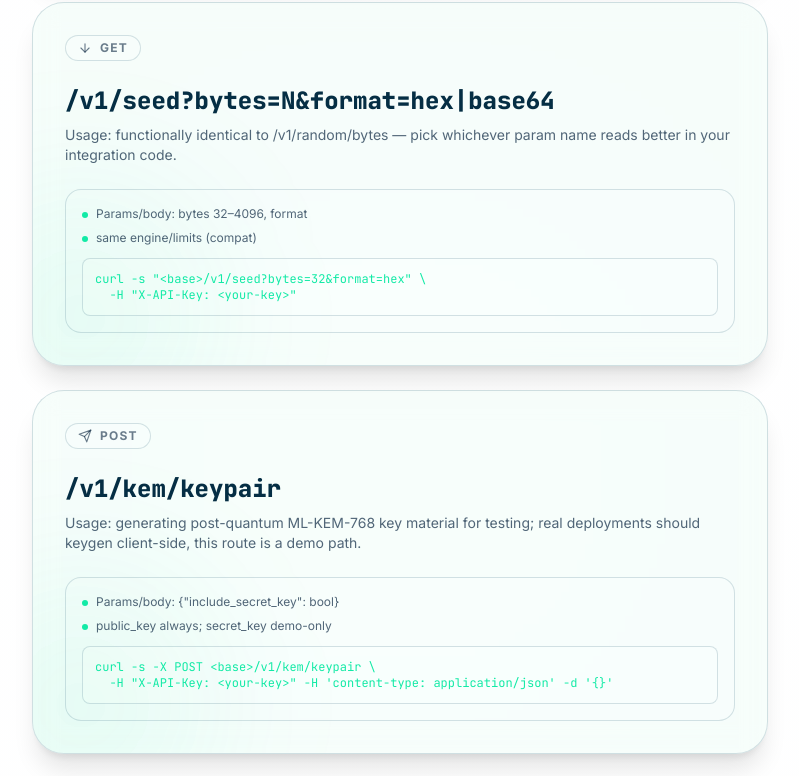
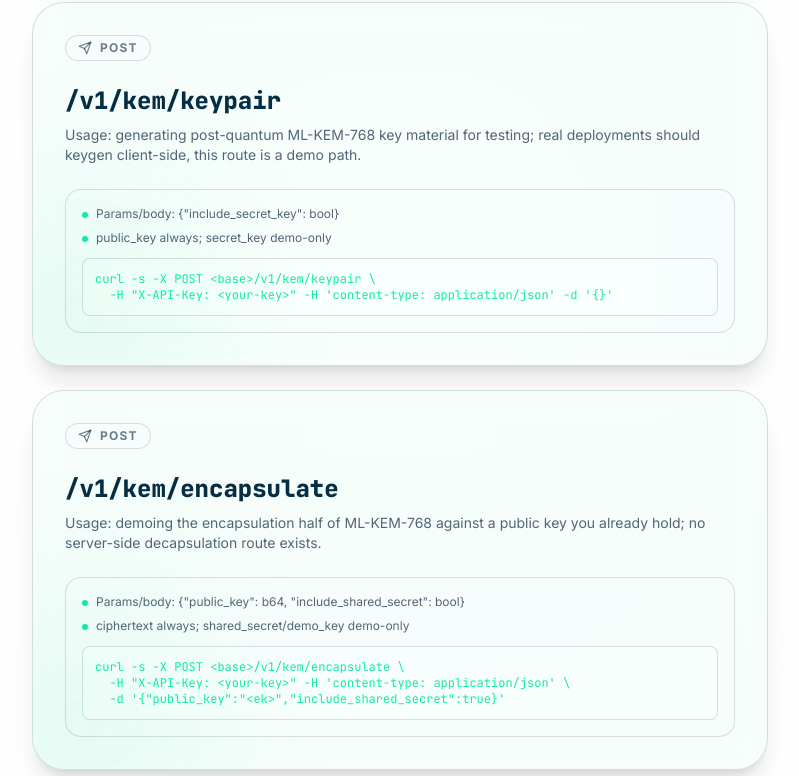
Before and after one commit to PeterJasSK/Quantum-research, a Next.js app in the folder qrng-eaas/web/: page / in a window 1280 px wide. Shown: the part 4419-5195 px from the top of the page, without its empty margins (240-1039 px from the left). Built offline with nearby package versions, Linux system fonts and the light colour scheme; no server answers.

Commit message:
seed api droping since same as random

```diff
--- a/qrng-eaas/web/components/sections/ApiUsage.tsx
+++ b/qrng-eaas/web/components/sections/ApiUsage.tsx
@@ -58,15 +58,6 @@ const GROUPS: Group[] = [
         params: "size 32–4096, format (default hex)",
         notes: "returns request_id, data, entropy_epoch, timestamp, receipt",
         curl: `curl -s "<base>/v1/random/bytes?size=32&format=hex" \\
-  -H "X-API-Key: <your-key>"`,
-      },
-      {
-        method: "GET",
-        path: "/v1/seed?bytes=N&format=hex|base64",
-        purpose: "Usage: functionally identical to /v1/random/bytes — pick whichever param name reads better in your integration code.",
-        params: "bytes 32–4096, format",
-        notes: "same engine/limits (compat)",
-        curl: `curl -s "<base>/v1/seed?bytes=32&format=hex" \\
   -H "X-API-Key: <your-key>"`,
       },
       {
```
Also changed, not shown: 2 other files (tests, documents, lock files or other folders).
